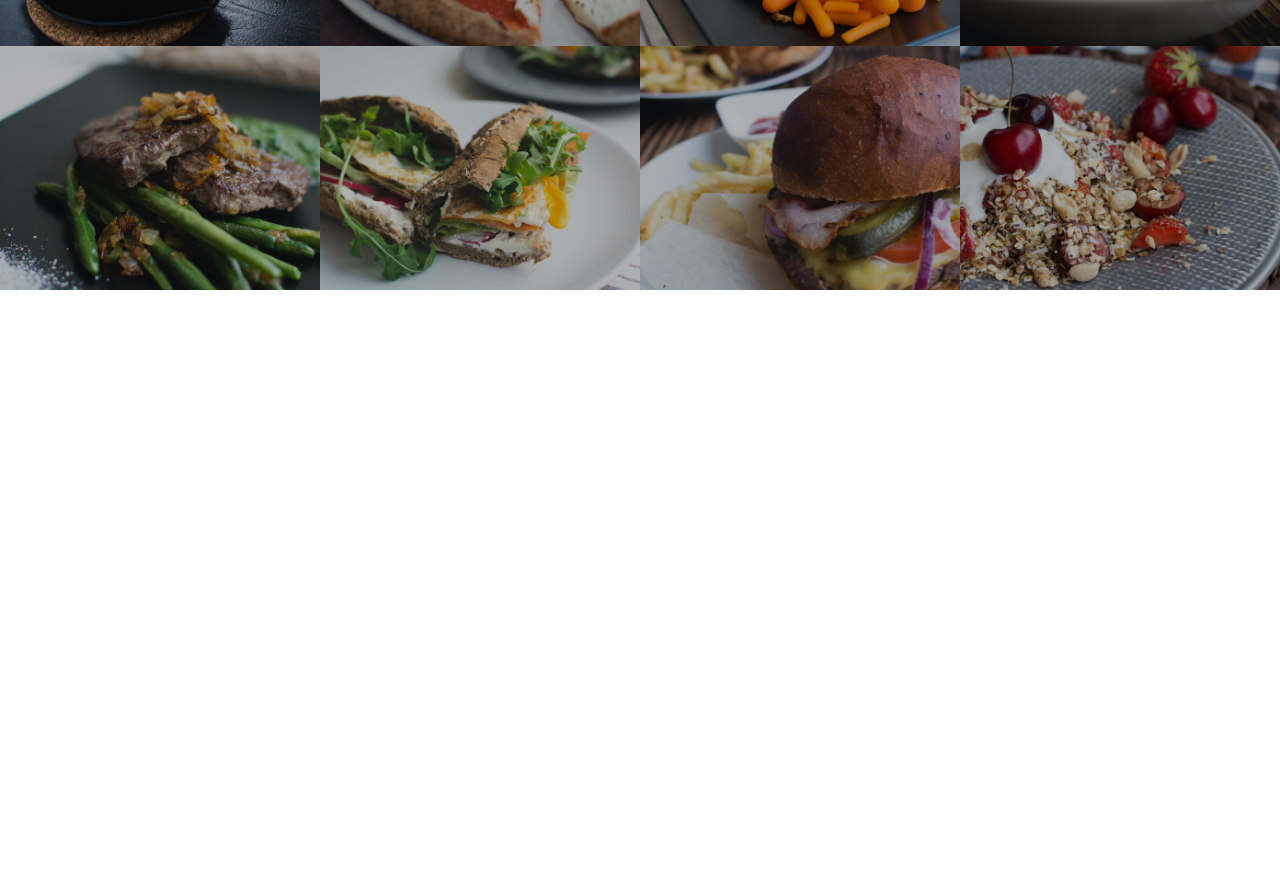
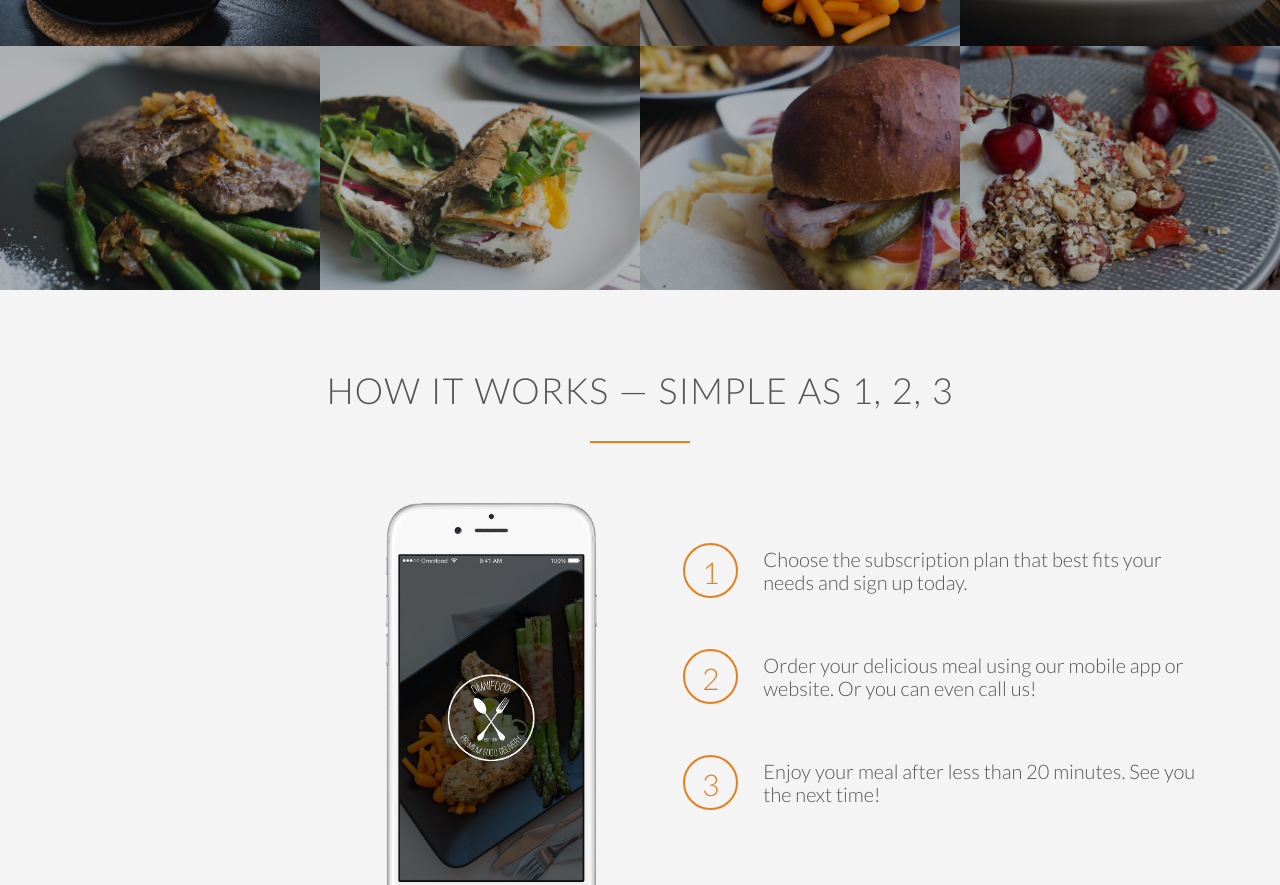
Before and after one commit to sairim/udemy-html5-css-course, a plain HTML site: page omnifood/index.html in a window 1280 px wide. Shown: the part 1673-2558 px from the top of the page. Before the commit the page ends 1963 px from the top, so only its background shows below. Drawn offline with nearby package versions, Linux system fonts and the light colour scheme.

Commit message:
complete how it works section

```diff
--- a/omnifood/index.html
+++ b/omnifood/index.html
@@ -63,7 +63,7 @@
         </section>
 
         <section class="section-meals">
-            <ul class="meals-showcase">
+            <ul class="meals-showcase clearfix">
                 <li>
                     <figure class="meal-photo">
                         <img src="resources/img/1.jpg" alt="Korean bibimbap with egg and vegetables">
@@ -85,7 +85,7 @@
                     </figure>
                 </li>
             </ul>
-            <ul class="meals-showcase">
+            <ul class="meals-showcase clearfix">
                 <li>
                     <figure class="meal-photo">
                         <img src="resources/img/5.jpg" alt="Paleo beef steak with vegetables">
@@ -109,20 +109,38 @@
             </ul>
         </section>
 
+        <section class="section-steps">
+            <div class="row">
+                <h2>How it works &mdash; Simple as 1, 2, 3</h2>
+            </div>
+            <div class="row">
+                <div class="col span-1-of-2 steps-box">
+                    <img src="resources/img/app-iPhone.png" alt="Omnifood app on iPhone" class="app-screen">
+                </div>
+                <div class="col span-1-of-2 steps-box">
+                    <div class="works-step">
+                        <div>1</div>
+                        <p>Choose the subscription plan that best fits your needs and sign up today.</p>
+                    </div>
+                    <div class="works-step">
+                        <div>2</div>
+                        <p>Order your delicious meal using our mobile app or website. Or you can even call us!</p>
+                    </div>
+                    <div class="works-step">
+                        <div>3</div>
+                        <p>Enjoy your meal after less than 20 minutes. See you the next time!</p>
+                    </div>
+
+                    <a href="#" class="btn-app"><img src="resources/img/download-app.svg" alt="App Store button"></a>
+                    <a href="#" class="btn-app"><img src="resources/img/download-app-android.png" alt="Playstore button"></a>
+                </div>
+            </div>
+        </section>
         <script src="https://unpkg.com/ionicons@4.2.2/dist/ionicons.js"></script>
     </body>
 </html>
 
 <!--
-Section 3: How it works
-Title: How it works - Simple as 1, 2, 3
-
-Choose the subscription plan that best fits your needs and sign up today.
-Order your delicious meal using our mobile app or website. Or you can even call us!
-Enjoy your meal after less than 20 minutes. See you the next time!
-
-
-
 Section 4: Cities
 Title: We're currently in these cities
 
--- a/omnifood/resources/css/style.css
+++ b/omnifood/resources/css/style.css
@@ -19,6 +19,15 @@ html {
     font-weight: 300;
     font-size: 20px;
     text-rendering: optimizeLegibility;
+}
+
+.clearfix {zoom: 1}
+.clearfix:after {
+    content: '.';
+    clear: both;
+    display: block;
+    height: 0;
+    visibility: hidden;
 }
 
 /* -------------------------------------------------- */
@@ -243,3 +252,58 @@ header {
     opacity: 1;
     transform: scale(1.0335);
 }
+
+/* -------------------------------------------------- */
+/* HOW IT WORKS */
+/* -------------------------------------------------- */
+
+.section-steps {
+    background-color: #f4f4f4;
+}
+
+.steps-box:first-child {
+    text-align: right;
+    padding-right: 3%;
+    margin-top: 30px;
+}
+
+.steps-box:last-child {
+    padding-left: 3%;
+    margin-top: 70px;
+}
+
+.app-screen {
+    width: 40%;
+}
+
+.works-step {
+    margin-bottom: 50px;
+}
+
+.works-step:last-of-type {
+    margin-bottom: 80px;
+}
+
+.works-step div {
+    color: #e67e22;
+    border: 2px solid #e67e22;
+    display: inline-block;
+    border-radius: 50%;
+    height: 55px;
+    width: 55px;
+    text-align: center;
+    padding: 10px;
+    float: left;
+    font-size: 150%;
+    margin-right: 25px;
+}
+
+.works-step p {
+    padding: 5px;
+}
+
+.btn-app img {
+    height: 50px;
+    width: auto;
+    margin-right: 10px;
+}
```
